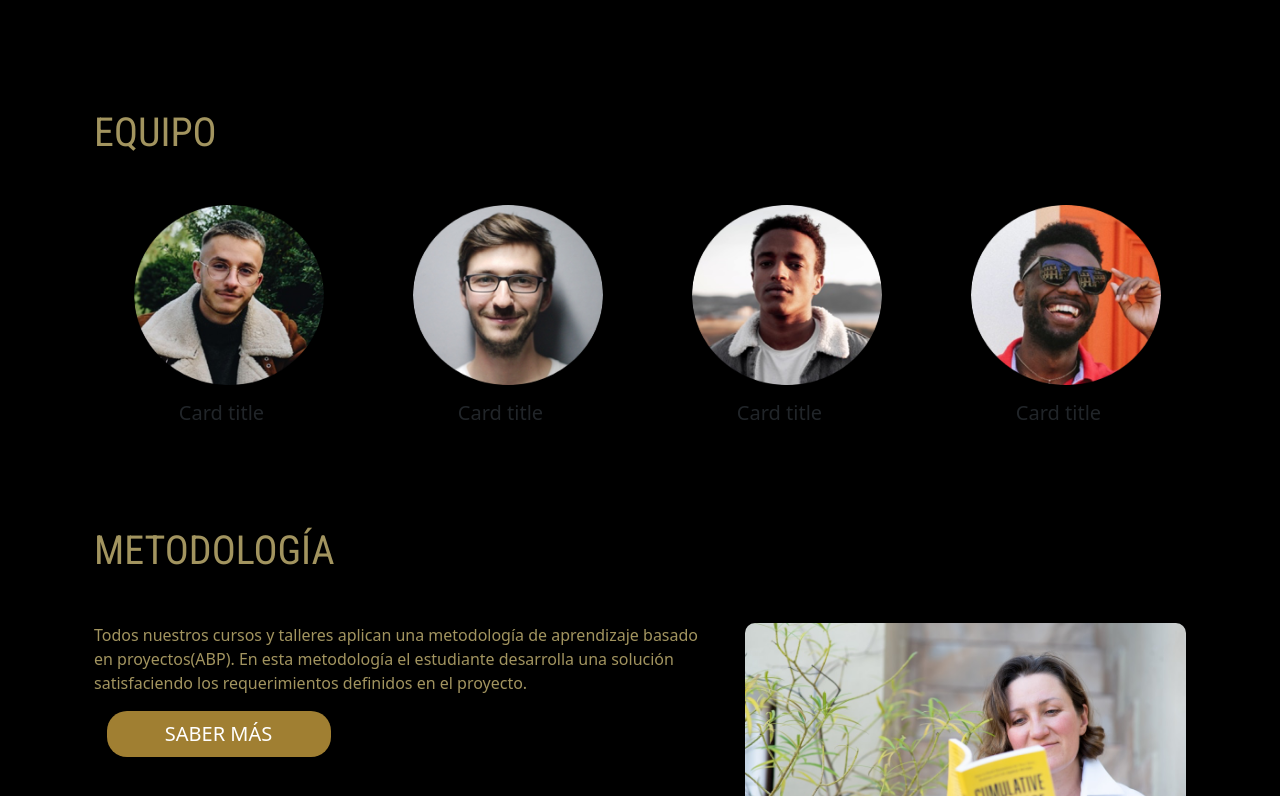
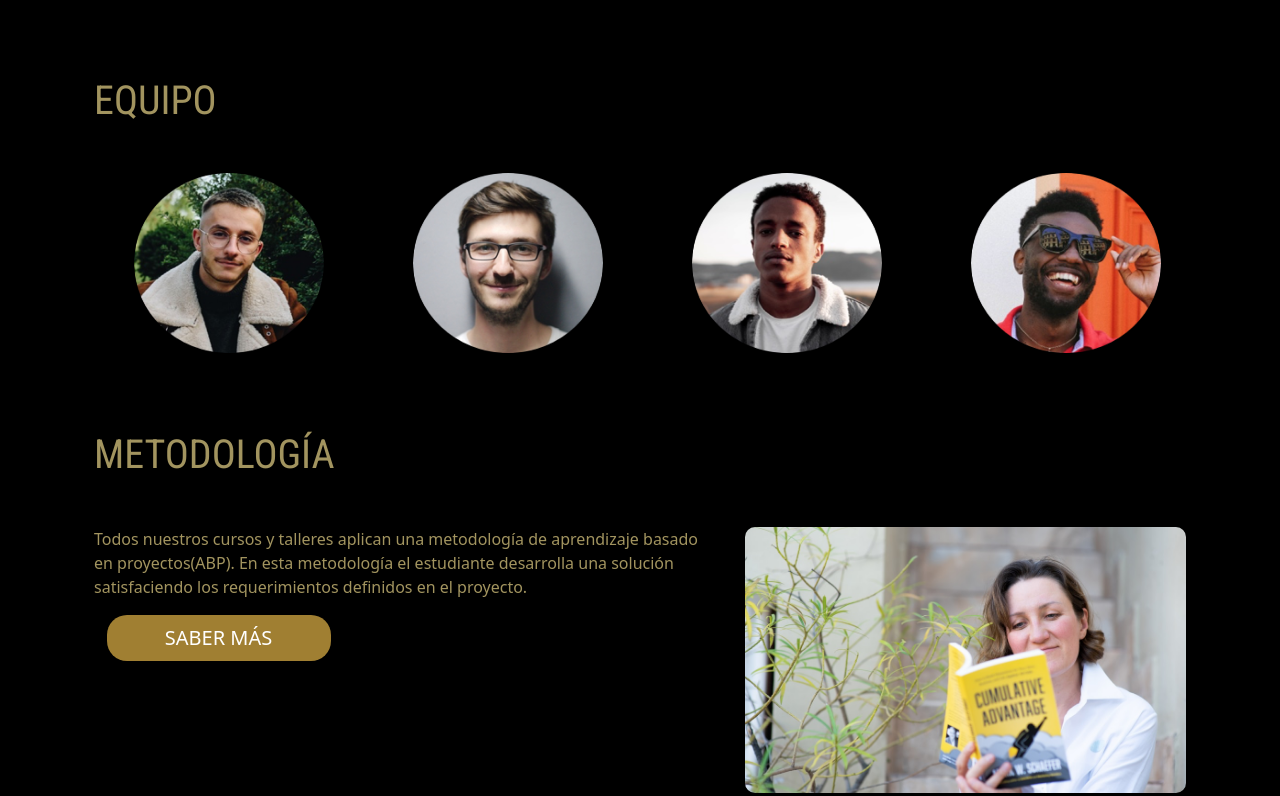
Before and after one commit to nachodiaz/it-skills, an Angular app: page / in a window 1280 px wide. Shown: the part 1104-1900 px from the top of the page. Built offline with nearby package versions, Linux system fonts and the light colour scheme.

Commit message:
delete innecesary comments

```diff
--- a/src/app/app.component.html
+++ b/src/app/app.component.html
@@ -76,39 +76,23 @@
     </div>
 
     <div class="card col-lg-3">
-      <img src="/assets/curso-rss.png" class="card-img-top" alt="...">
-      <div class="card-body">
-        <!-- <h5 class="card-title">Card title</h5> -->
-        <!-- <p class="card-text">Some quick example text to build on the card title and make up the bulk of the card's content.</p>
-        <a href="#" class="btn btn-primary">Go somewhere</a> -->
-      </div>
+      <img src="/assets/curso-rss.png"
+      class="card-img-top" alt="...">
     </div>
 
     <div class="card col-lg-3">
-      <img src="/assets/python.png" class="card-img-top" alt="...">
-      <div class="card-body">
-        <!-- <h5 class="card-title">Card title</h5> -->
-        <!-- <p class="card-text">Some quick example text to build on the card title and make up the bulk of the card's content.</p>
-        <a href="#" class="btn btn-primary">Go somewhere</a> -->
-      </div>
+      <img src="/assets/python.png"
+      class="card-img-top" alt="...">
     </div>
 
     <div class="card col-lg-3">
-      <img src="/assets/kotlin.png" class="card-img-top" alt="...">
-      <div class="card-body">
-        <!-- <h5 class="card-title">Card title</h5> -->
-        <!-- <p class="card-text">Some quick example text to build on the card title and make up the bulk of the card's content.</p>
-        <a href="#" class="btn btn-primary">Go somewhere</a> -->
-      </div>
+      <img src="/assets/kotlin.png"
+      class="card-img-top" alt="...">
     </div>
 
     <div class="card col-lg-3">
-      <img src="/assets/android.png" class="card-img-top" alt="...">
-      <div class="card-body">
-        <!-- <h5 class="card-title">Card title</h5> -->
-        <!-- <p class="card-text">Some quick example text to build on the card title and make up the bulk of the card's content.</p>
-        <a href="#" class="btn btn-primary">Go somewhere</a> -->
-      </div>
+      <img src="/assets/android.png"
+      class="card-img-top" alt="...">
     </div>
 
   </div>
@@ -120,39 +104,23 @@
     </div>
 
     <div class="card col-lg-3">
-      <img src="/assets/team-profile1.png" class="image-circle" alt="...">
-      <div class="card-body">
-        <h5 class="card-title text-center">Card title</h5>
-        <!-- <p class="card-text">Some quick example text to build on the card title and make up the bulk of the card's content.</p>
-        <a href="#" class="btn btn-primary">Go somewhere</a> -->
-      </div>
+      <img src="/assets/team-profile1.png"
+      class="image-circle" alt="...">
     </div>
 
     <div class="card col-lg-3">
-      <img src="/assets/team-profile2.png" class="image-circle" alt="...">
-      <div class="card-body">
-        <h5 class="card-title text-center">Card title</h5>
-        <!-- <p class="card-text">Some quick example text to build on the card title and make up the bulk of the card's content.</p>
-        <a href="#" class="btn btn-primary">Go somewhere</a> -->
-      </div>
+      <img src="/assets/team-profile2.png"
+      class="image-circle" alt="...">
     </div>
 
     <div class="card col-lg-3">
-      <img src="/assets/team-profile3.png" class="image-circle" alt="...">
-      <div class="card-body">
-        <h5 class="card-title text-center">Card title</h5>
-        <!-- <p class="card-text">Some quick example text to build on the card title and make up the bulk of the card's content.</p>
-        <a href="#" class="btn btn-primary">Go somewhere</a> -->
-      </div>
+      <img src="/assets/team-profile3.png"
+      class="image-circle" alt="...">
     </div>
 
     <div class="card col-lg-3">
-      <img src="/assets/team-profile4.png" class="image-circle" alt="...">
-      <div class="card-body">
-        <h5 class="card-title text-center">Card title</h5>
-        <!-- <p class="card-text">Some quick example text to build on the card title and make up the bulk of the card's content.</p>
-        <a href="#" class="btn btn-primary">Go somewhere</a> -->
-      </div>
+      <img src="/assets/team-profile4.png"
+      class="image-circle" alt="...">
     </div>
 
   </div>
@@ -187,6 +155,7 @@
 <hr>
 
 <!-- NEWSLETTER -->
+<!-- ========== -->
 
 <article class="content">
 
@@ -205,7 +174,6 @@
 </article>
 
 <!-- ****** -->
-<!-- ====== -->
 <!-- FOOTER -->
 
 <footer class="footer">
@@ -227,7 +195,6 @@
       <div class="col-lg-4 col-sm-12">
         <h3 class="title-footer">Estamos Activos en las redes</h3>
         <div class="social-icons">
-          <!-- <input class="form-control me-2" type="search" placeholder="Search" aria-label="Search"> -->
           <a href="" ><img src="/assets/facebook-icon.png" class="icon-rrss" alt=""></a>
           <a href="" ><img src="/assets/insta-icon.png" class="icon-rrss" alt=""></a>
           <a href="" ><img src="/assets/twitter-icon.png"class="icon-rrss" alt=""></a>
@@ -235,15 +202,10 @@
       </div>
 
       <div class="row col-lg-4 col-sm-12">
-
-
         <h3 class="title-footer">Contáctenos</h3>
-
         <p><img src="/assets/wsp.png" width="30px"  class="icon-footer" alt=""> +5694203717</p>
         <p><img src="/assets/icon-gmail.png" width="30px"  class="icon-footer" alt="">contacto@itskills.cl</p>
-
       </div>
-
     </div>
 
 </footer>
```
